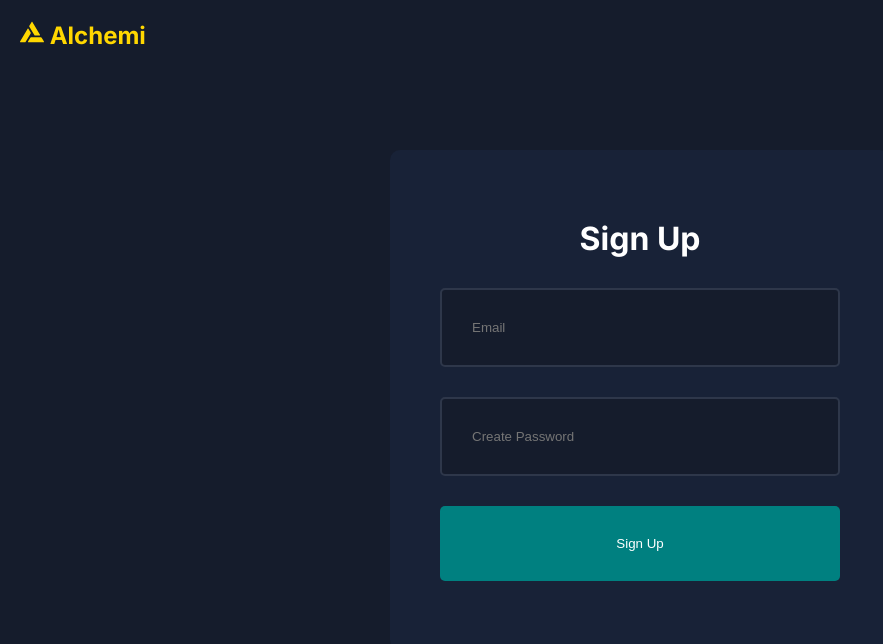
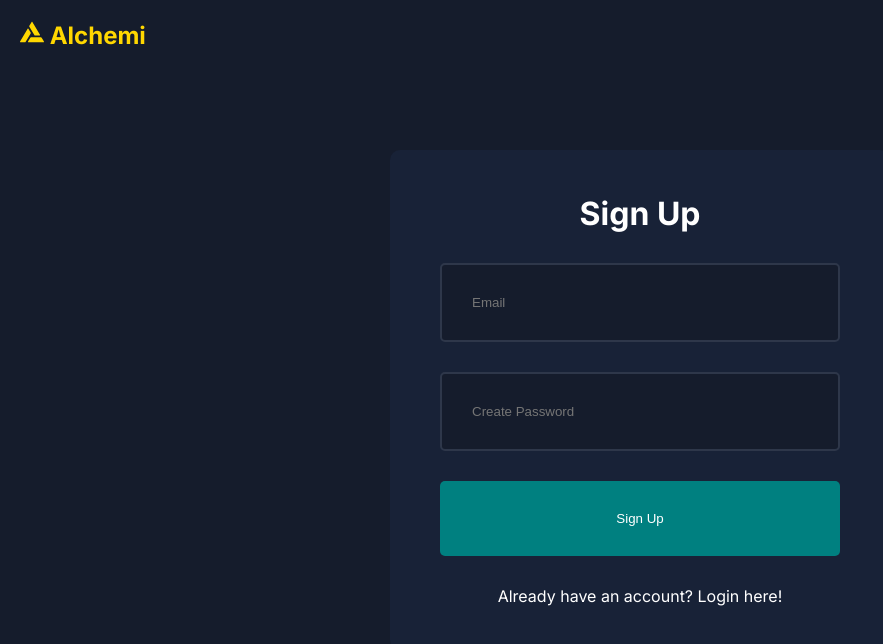
Before and after one commit to akuazzam/alchemi, a Next.js app: page /components/login/signup in a window 1280 px wide. Shown: the top 644 px of the page, without its empty margins (0-883 px from the left). Built offline with nearby package versions, Linux system fonts and the light colour scheme.

Commit message:
login link in sign up

```diff
--- a/src/app/components/login/signup/page.jsx
+++ b/src/app/components/login/signup/page.jsx
@@ -3,6 +3,7 @@ import { useState } from 'react';
 import { useRouter } from 'next/navigation';
 import styles from "@/app/components/Ui/login/signup/signup.module.css";
 import { SiAlchemy } from "react-icons/si";
+import Link from 'next/link';
 
 const SignUp = () => {
   const [email, setEmail] = useState('');
@@ -54,6 +55,7 @@ const SignUp = () => {
             onChange={(e) => setPassword(e.target.value)}
           />
           <button type="submit">Sign Up</button>
+          <Link href="/components/login">Already have an account? Login here!</Link>
         </form>
       </div>
     </div>
```
